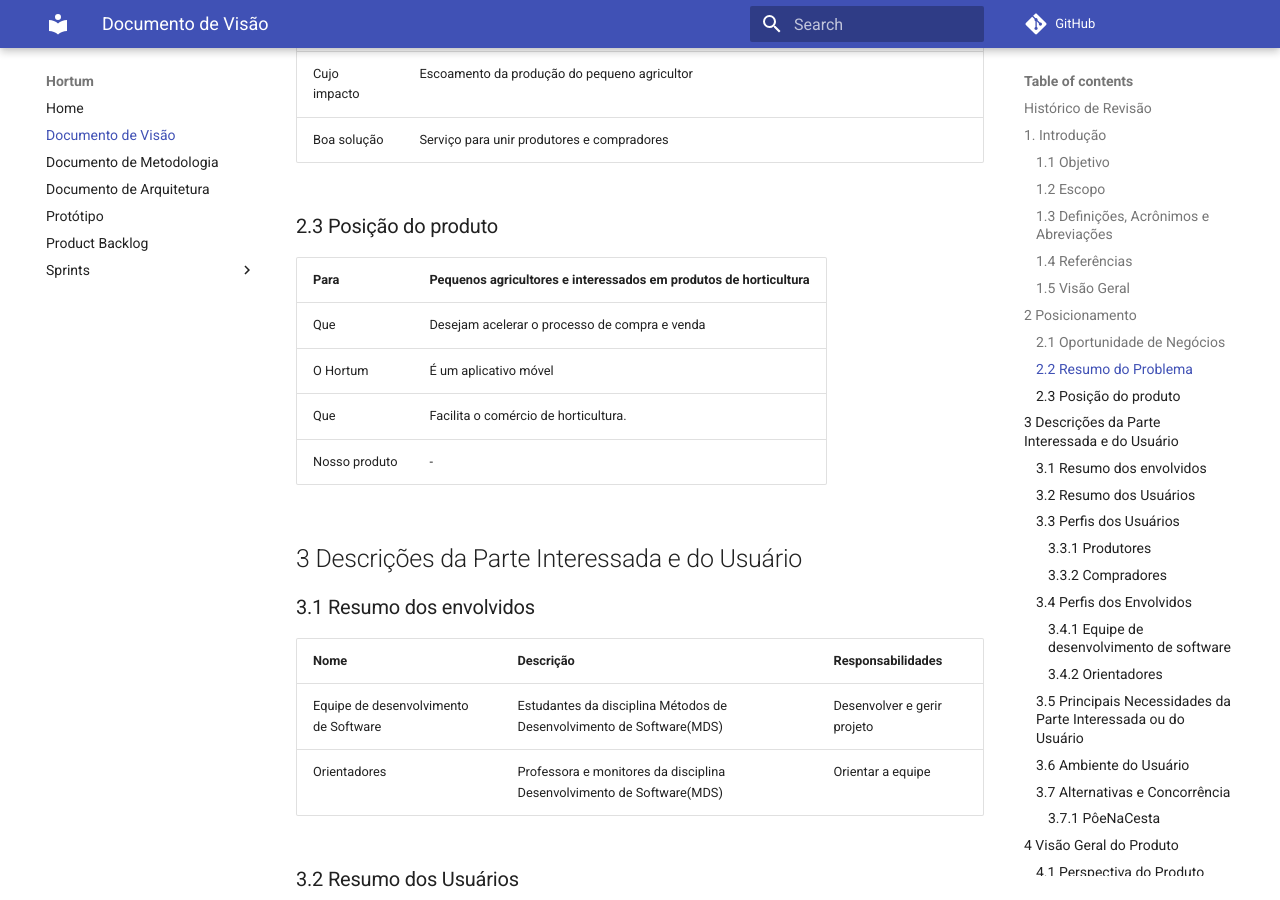
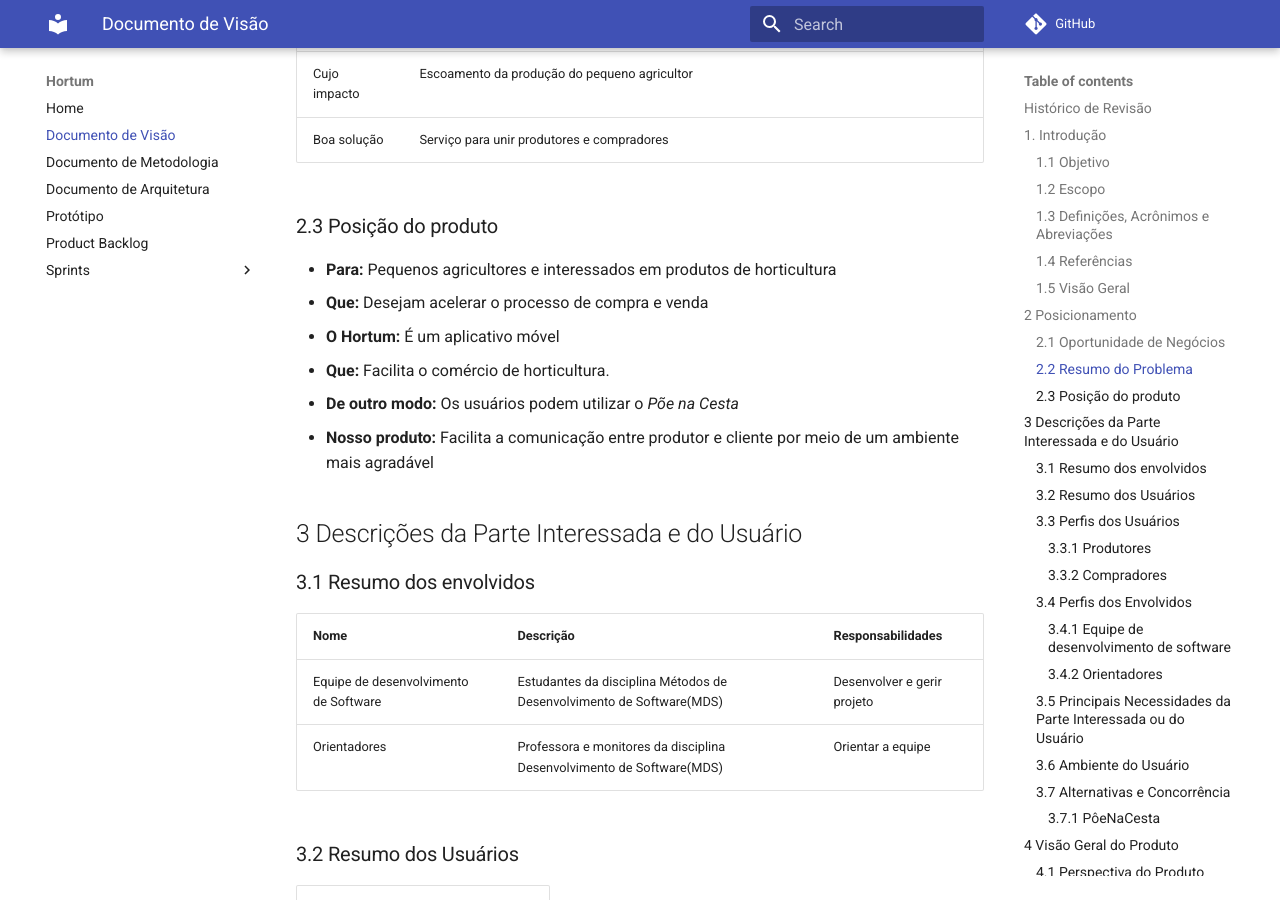
Before and after one commit to fga-eps-mds/2020.2-Hortum, an MkDocs documentation site: the page built from docs/Documento_de_visao.md, in a window 1280 px wide and 900 px high, scrolled down 2595 px. Built offline with MkDocs 1.6.1 and Material for MkDocs 9.7.7, drawn with Linux system fonts in a browser that asks for light colours; comment, search, counter and statistics services are not loaded.

Commit message:
#41 Alteração no tópico 2.3

```diff
--- a/docs/Documento_de_visao.md
+++ b/docs/Documento_de_visao.md
@@ -62,12 +62,12 @@ Cujo impacto|Escoamento da produção do pequeno agricultor
 Boa solução|Serviço para unir produtores e compradores
 
 ### 2.3 Posição do produto
-Para|Pequenos agricultores e interessados em produtos de horticultura
--|-
-Que|Desejam acelerar o processo de compra e venda
-O Hortum|É um aplicativo móvel
-Que|Facilita o comércio de horticultura.
-Nosso produto|-
+- **Para:** Pequenos agricultores e interessados em produtos de horticultura
+- **Que:** Desejam acelerar o processo de compra e venda
+- **O Hortum:** É um aplicativo móvel
+- **Que:** Facilita o comércio de horticultura.
+- **De outro modo:** Os usuários podem utilizar o *Põe na Cesta*
+- **Nosso produto:** Facilita a comunicação entre produtor e cliente por meio de um ambiente mais agradável
 
 ## 3 Descrições da Parte Interessada e do Usuário
 ### 3.1 Resumo dos envolvidos
```
